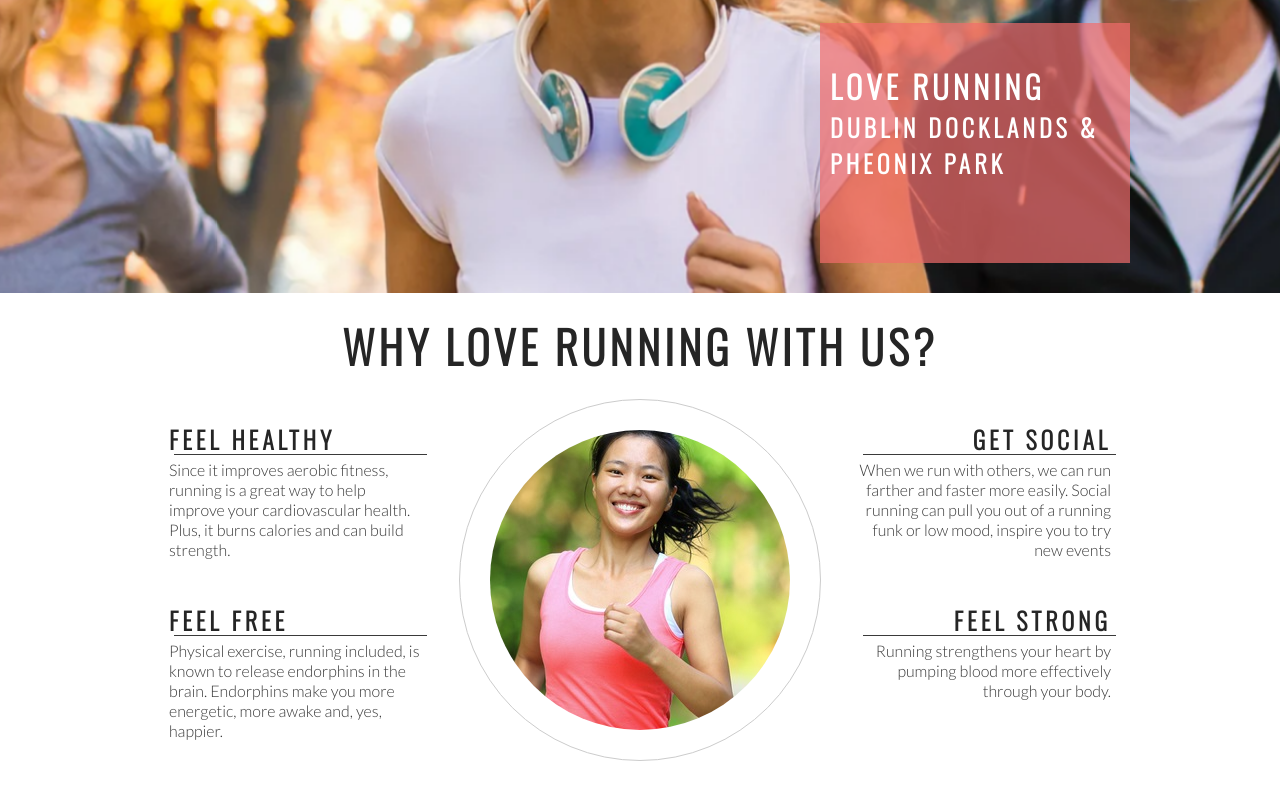
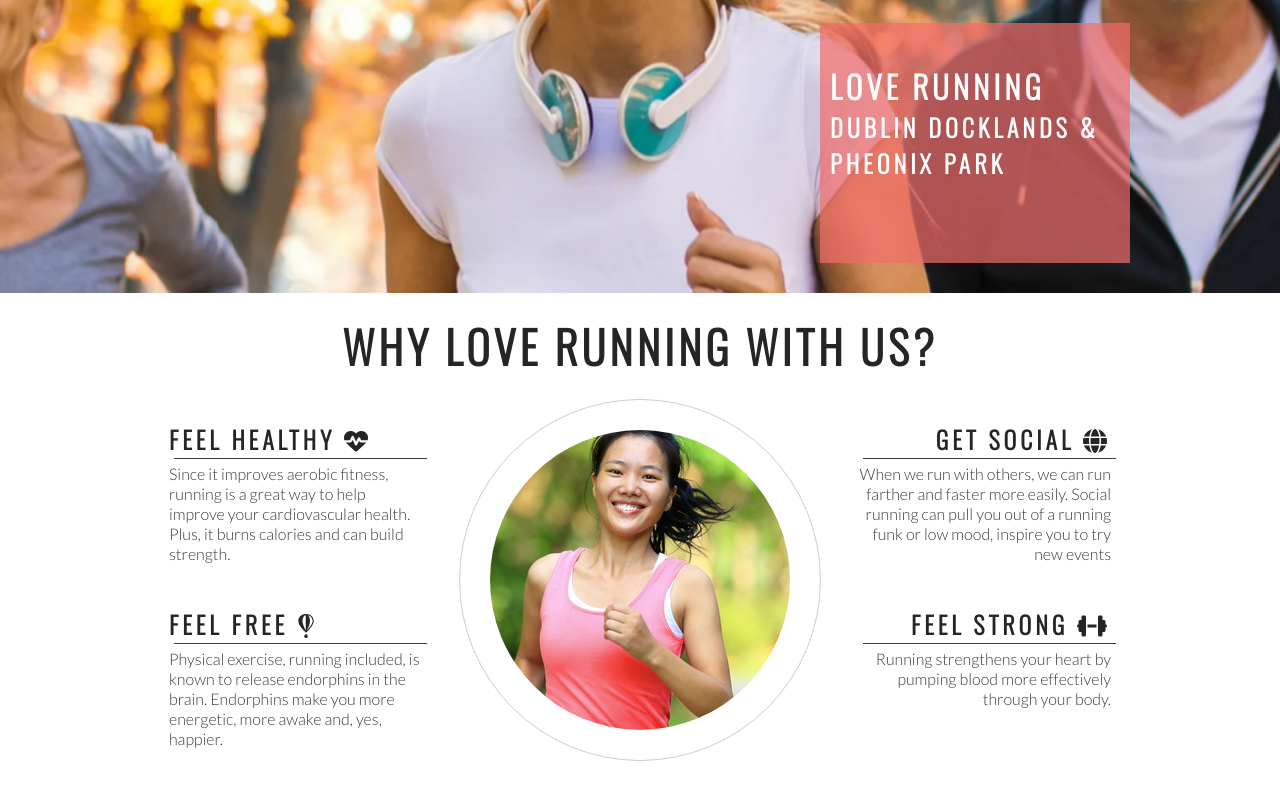
Before and after one commit to NatBat92/love-running, a plain HTML site: page index.html in a window 1280 px wide. Shown: the part 382-1184 px from the top of the page. Drawn offline with nearby package versions, Linux system fonts and the light colour scheme.

Commit message:
add Font Awesome iconsto club ethos section

```diff
--- a/index.html
+++ b/index.html
@@ -41,14 +41,14 @@
         <h2 id="welcome">Why love running with us?</h2>
         <div id="left-about">
             <div class="left-about-heading">
-                <h2>Feel Healthy</h2>
+                <h2>Feel Healthy <i class="fa-solid fa-heart-pulse"></i></h2>
                 <hr>
                 <p>
                     Since it improves aerobic fitness, running is a great way to help improve your cardiovascular health. Plus, it burns calories and can build strength.
                 </p>
             </div>
             <div class="left-about-heading">
-                <h2>Feel Free</h2>
+                <h2>Feel Free <i class="fa-brands fa-fly"></i></i></h2>
                 <hr>
                 <p>
                     Physical exercise, running included, is known to release endorphins in the brain. Endorphins make you more energetic, more awake and, yes, happier.
@@ -57,14 +57,14 @@
         </div>
         <div id="right-about">
             <div class="right-about-heading">
-                <h2>Get Social</h2>
+                <h2>Get Social <i class="fa-solid fa-globe"></i></h2>
                 <hr>
                 <p>
                     When we run with others, we can run farther and faster more easily. Social running can pull you out of a running funk or low mood, inspire you to try new events
                 </p>
             </div>
             <div class="right-about-heading">
-                <h2>Feel Strong</h2>
+                <h2>Feel Strong <i class="fa-solid fa-dumbbell"></i></h2>
                 <hr>
                 <p>
                     Running strengthens your heart by pumping blood more effectively through your body.
@@ -84,5 +84,7 @@
         social network links
     </footer>
 
+    <!-- font awesome script -->
+    <script src="https://kit.fontawesome.com/83f4b7e454.js" crossorigin="anonymous"></script>
 </body>
 </html>
```
